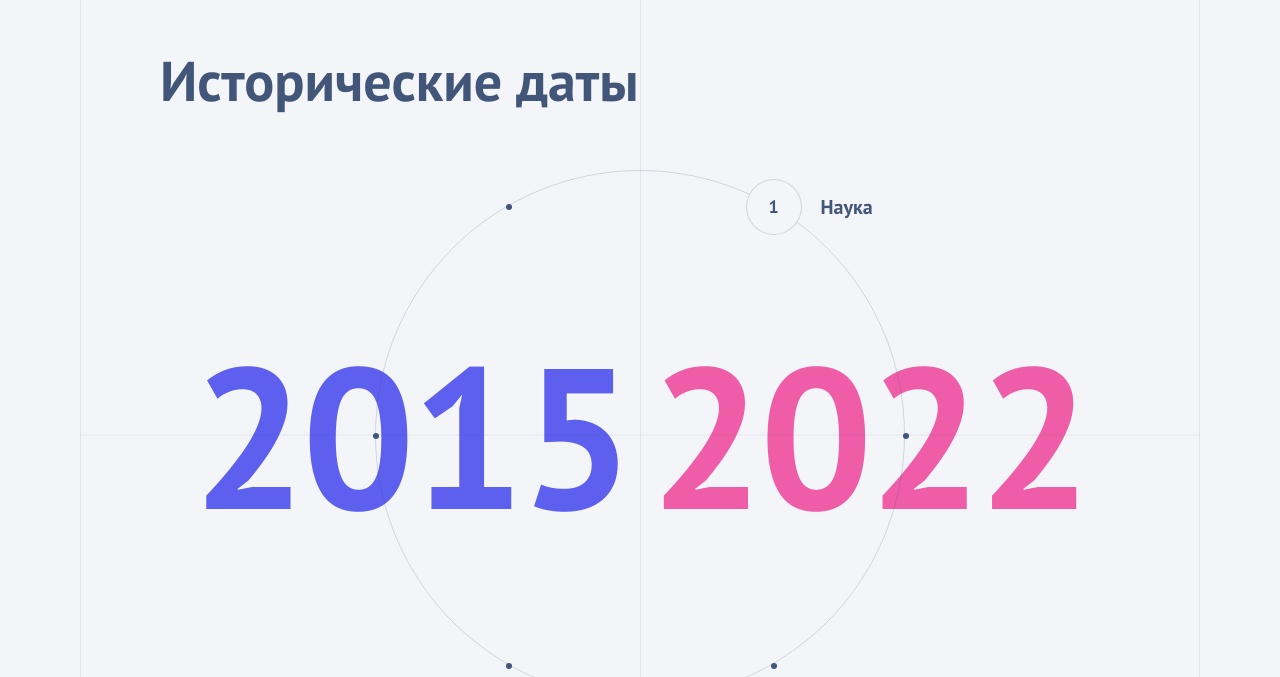
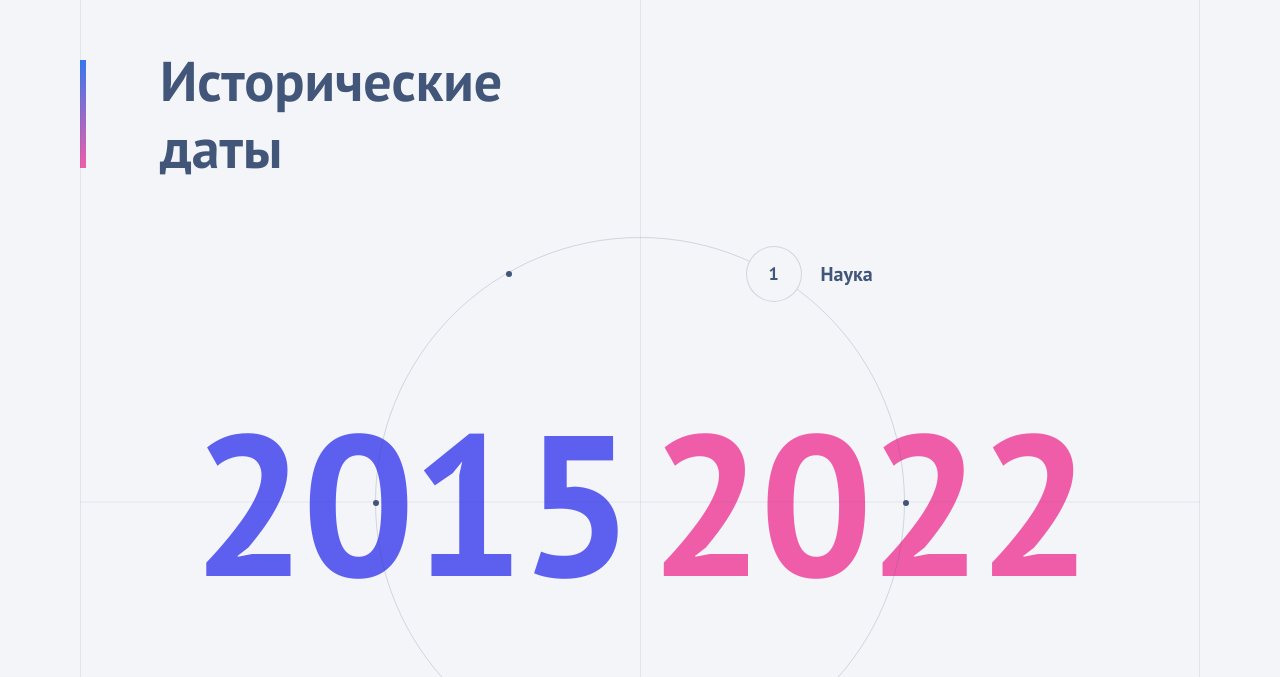
Before and after one commit to kenzWeb/only-slider, a React (Vite) app: page / in a window 1280 px wide. Shown: the part 123-800 px from the top of the page. Built offline with nearby package versions, Linux system fonts and the light colour scheme.

Commit message:
feat: добавил градиентный блок по макету

```diff
--- a/src/widgets/timeline-widget/components/WidgetHeader.tsx
+++ b/src/widgets/timeline-widget/components/WidgetHeader.tsx
@@ -1,5 +1,6 @@
 import React from 'react'
 import type {WidgetHeaderProps} from '../types'
+import './styles.scss'
 
 export const WidgetHeader: React.FC<WidgetHeaderProps> = ({title}) => (
 	<div className='timeline-widget__header'>
--- /dev/null
+++ b/src/widgets/timeline-widget/components/styles.scss
@@ -0,0 +1,21 @@
+.timeline-widget__main-title {
+	position: relative;
+	width: 350px;
+	&::before {
+		content: '';
+		position: absolute;
+		left: -80px;
+		height: 80%;
+		top: 10%;
+		width: 6px;
+		background: linear-gradient(to bottom, #3877ee, #ef5da8);
+
+		@media (max-width: 1024px) {
+			left: -40px;
+		}
+
+		@media (max-width: 768px) {
+			left: -20px;
+		}
+	}
+}
```
